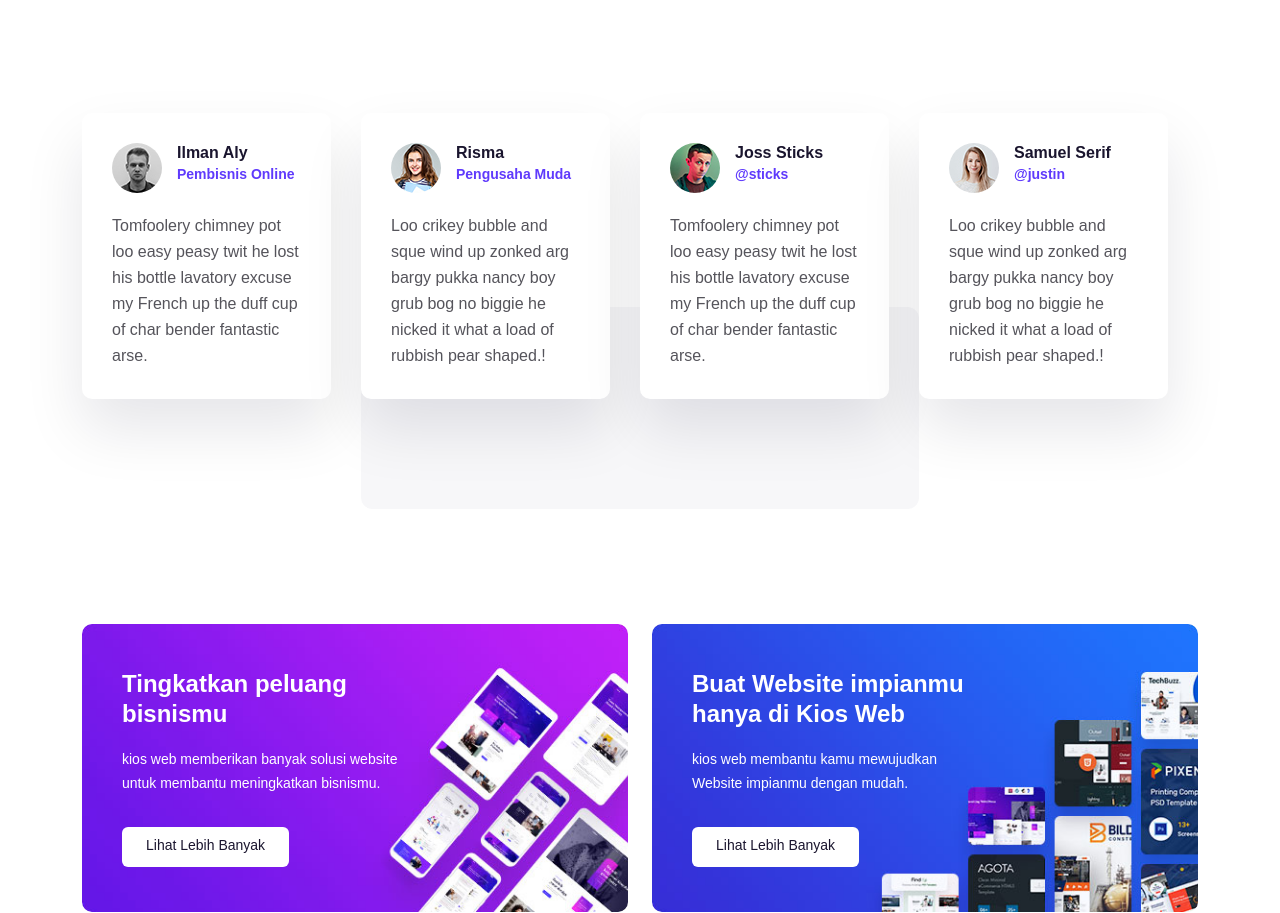
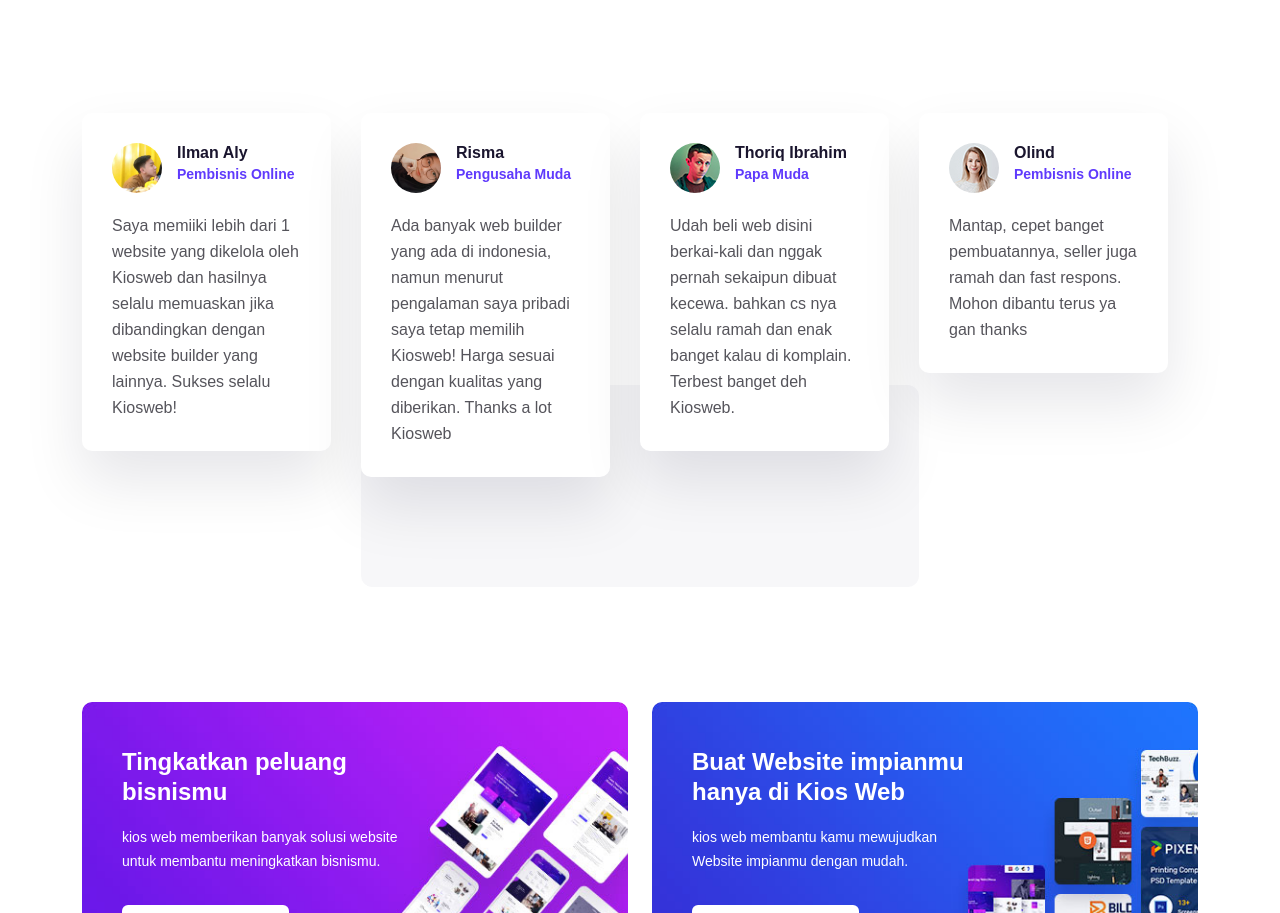
Before and after one commit to adriansahdotnet/kiosweb, a Next.js app: page /about in a window 1280 px wide. Shown: the part 1615-2528 px from the top of the page. Built offline with nearby package versions, Linux system fonts and the light colour scheme; no server answers; a web font is replaced by a local one.

Commit message:
update 1.6.3

```diff
--- a/src/components/Home/HeroArea.js
+++ b/src/components/Home/HeroArea.js
@@ -42,7 +42,7 @@ const HeroArea = () => {
               <div className="hero__content">
                 <h2 className="hero__title">
                   <span>Kiosweb.id</span> <br />
-                  Jasa pembuatan website #1.
+                  Jasa pembuatan website No #1.
                 </h2>
                 <p>{`Tingkatkan peluang bisnismu dengan Kiosweb.id`}</p>
                 <div className="hero__search">
--- a/src/components/Home/Testimonial.js
+++ b/src/components/Home/Testimonial.js
@@ -3,35 +3,34 @@ import Slider from "react-slick";
 const Testimonial = () => {
   const testimonialData = [
     {
-			id:1,
-			img:'assets/img/testimonial/testi-1.jpg',
-			name:'Ilman Aly',
-			title:'Pembisnis Online',
-			desc:'Tomfoolery chimney pot loo easy peasy twit he lost his bottle lavatory excuse my French up the duff cup of char bender fantastic arse.'
+      id: 1,
+      img: "assets/img/testimonial/ilman.jpg",
+      name: "Ilman Aly",
+      title: "Pembisnis Online",
+      desc: "Saya memiiki lebih dari 1 website yang dikelola oleh Kiosweb dan hasilnya selalu memuaskan jika dibandingkan dengan website builder yang lainnya. Sukses selalu Kiosweb!",
     },
     {
-			id:2,
-			img:'assets/img/testimonial/testi-2.jpg',
-			name:'Risma',
-			title:'Pengusaha Muda',
-			desc:'Loo crikey bubble and sque wind up zonked arg bargy pukka nancy boy grub bog no biggie he nicked it what a load of rubbish pear shaped.!'
+      id: 2,
+      img: "assets/img/testimonial/ima.png",
+      name: "Risma",
+      title: "Pengusaha Muda",
+      desc: "Ada banyak web builder yang ada di indonesia, namun menurut pengalaman saya pribadi saya tetap memilih Kiosweb! Harga sesuai dengan kualitas yang diberikan. Thanks a lot Kiosweb",
     },
     {
-			id:3,
-			img:'assets/img/testimonial/testi-3.jpg',
-			name:'Joss Sticks',
-			title:'@sticks',
-			desc:'Tomfoolery chimney pot loo easy peasy twit he lost his bottle lavatory excuse my French up the duff cup of char bender fantastic arse.'
+      id: 3,
+      img: "assets/img/testimonial/testi-3.jpg",
+      name: "Thoriq Ibrahim",
+      title: "Papa Muda",
+      desc: "Udah beli web disini berkai-kali dan nggak pernah sekaipun dibuat kecewa. bahkan cs nya selalu ramah dan enak banget kalau di komplain. Terbest banget deh Kiosweb.",
     },
     {
-			id:4,
-			img:'assets/img/testimonial/testi-4.jpg',
-			name:'Samuel Serif',
-			title:'@justin',
-			desc:'Loo crikey bubble and sque wind up zonked arg bargy pukka nancy boy grub bog no biggie he nicked it what a load of rubbish pear shaped.!'
+      id: 4,
+      img: "assets/img/testimonial/testi-4.jpg",
+      name: "Olind",
+      title: "Pembisnis Online",
+      desc: "Mantap, cepet banget pembuatannya, seller juga ramah dan fast respons. Mohon dibantu terus ya gan thanks",
     },
-
-	]
+  ];
   // slick setting
   const settings = {
     dots: true,
@@ -45,24 +44,24 @@ const Testimonial = () => {
         settings: {
           slidesToShow: 2,
           slidesToScroll: 1,
-           }
+        },
       },
       {
         breakpoint: 767,
         settings: {
           slidesToShow: 2,
           slidesToScroll: 1,
-             initialSlide: 2
-           }
+          initialSlide: 2,
+        },
       },
       {
         breakpoint: 576,
         settings: {
           slidesToShow: 1,
-             slidesToScroll: 1
-           }
-         }
-       ]
+          slidesToScroll: 1,
+        },
+      },
+    ],
   };
   return (
     <>
@@ -74,10 +73,14 @@ const Testimonial = () => {
             </div>
             <div className="row">
               <div className="col-xxl-12">
-								<Slider {...settings} className="testimonial__slider wow fadeInUp" data-wow-delay=".5s">
-									{
-										testimonialData.map((testimonial,index) => {
-											return <div key={index} className="testimonial__item white-bg">
+                <Slider
+                  {...settings}
+                  className="testimonial__slider wow fadeInUp"
+                  data-wow-delay=".5s"
+                >
+                  {testimonialData.map((testimonial, index) => {
+                    return (
+                      <div key={index} className="testimonial__item white-bg">
                         <div className="testimonial__person d-flex mb-20">
                           <div className="testimonial__avater">
                             <img src={testimonial.img} alt="" />
@@ -91,10 +94,9 @@ const Testimonial = () => {
                           <p>{testimonial.desc}</p>
                         </div>
                       </div>
-										})
-									}
+                    );
+                  })}
                 </Slider>
-
               </div>
             </div>
           </div>
```
Also changed, not shown: public/assets/img/testimonial/ilman.jpg (added), public/assets/img/testimonial/ima.png (added). Lines whose indentation alone changed are shown as unchanged.
